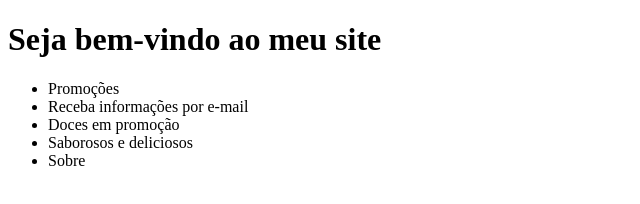
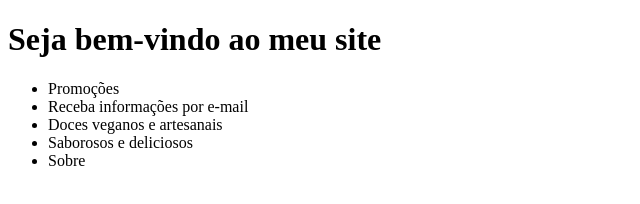
Before and after one commit to Giovannafppp/Giovannafppp.github.io, a plain HTML site: page index.html in a window 1280 px wide. Shown: the full height of the page, 0-640 px from the left. Drawn offline with Linux system fonts and the light colour scheme.

Commit message:
Doces
gourmet

```diff
--- a/index.html
+++ b/index.html
@@ -9,7 +9,7 @@
     <ul>
         <li>Promoções</li>
         <li>Receba informações por e-mail</li>
-        <li>Doces em promoção</li>
+        <li>Doces veganos e artesanais</li>
         <li>Saborosos e deliciosos</li>
         <li>Sobre</li>
     </ul>
```
